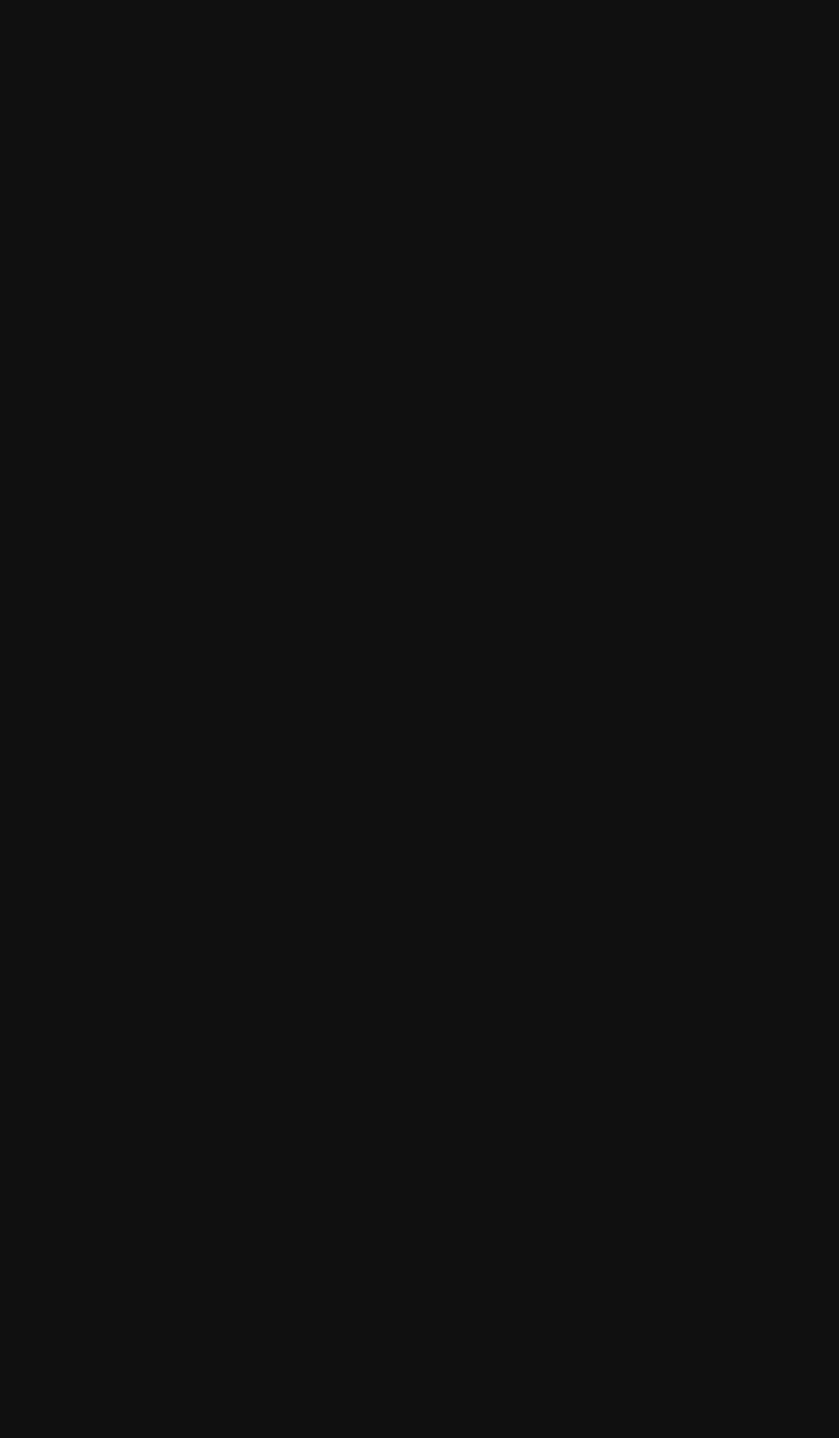
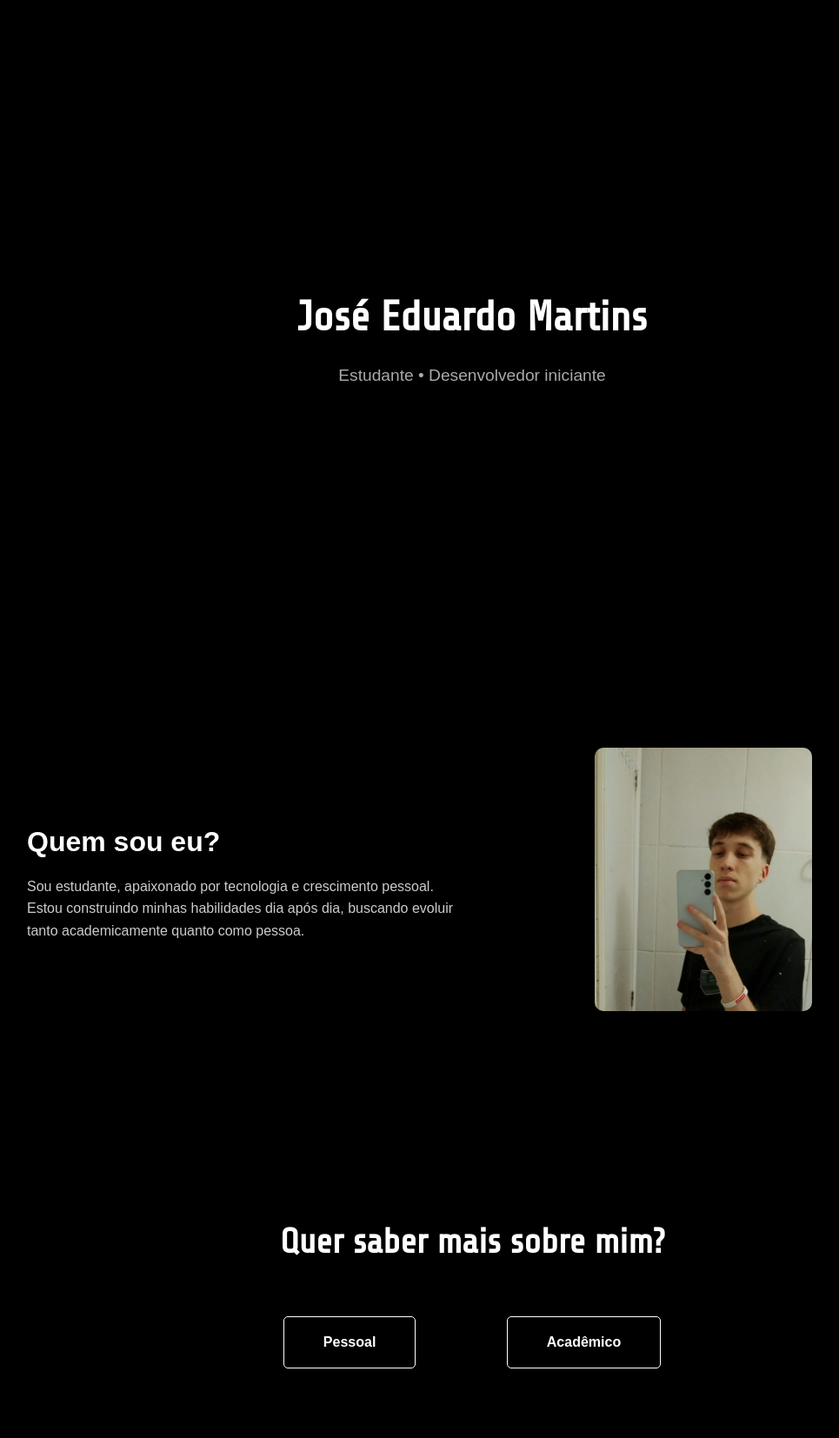
Before and after one commit to JoseMartins08/PROJETO_WEB, a PHP site: page / in a window 1280 px wide. Before the commit the part shown is empty. Shown: the whole page at 87% size, without its empty margins (97-1062 px from the left). Before the commit the page ends 800 px from the top, so only its background shows below. Run offline with PHP 8.4, Linux system fonts and the light colour scheme.

Commit message:
feature: criando a página inicial

```diff
--- a/SITE-PESSOAL/index-style.css
+++ b/SITE-PESSOAL/index-style.css
@@ -1,3 +1,121 @@
 body {
-    background-color: rgb(15, 15, 15);
+    margin: 0;
+    background-color: black;
+    color: white;
+    font-family: Arial, Helvetica, sans-serif;
 }
+
+.cabecalho {
+    height: 95vh;
+    display: flex;
+    flex-direction: column;
+    justify-content: center;
+    align-items: center;
+}
+
+.titulo {
+    font-size: 3rem;
+    margin-bottom: 10px;
+    opacity: 0;
+    transform: translateY(-30px);
+    animation: fadeDown 1s ease-out forwards;
+    font-family: "Share Tech", sans-serif;
+}
+
+.subtitulo {
+    font-size: 1.2rem;
+    color: #aaa;
+    opacity: 0;
+    transform: translateY(-20px);
+    animation: fadeDown 1s ease-out forwards;
+    animation-delay: 0.3s;
+}
+
+.sobre {
+    display: flex;
+    justify-content: space-between;
+    align-items: center;
+    padding: 100px 10%;
+    gap: 40px;
+}
+
+.texto-sobre {
+    flex: 1;
+}
+
+.texto-sobre h2 {
+    font-size: 2rem;
+    margin-bottom: 20px;
+}
+
+.texto-sobre p {
+    line-height: 1.6;
+    color: #ccc;
+}
+
+.imagem-sobre {
+    flex: 1;
+    display: flex;
+    justify-content: center;
+}
+
+.imagem-sobre img {
+    width: 250px;
+    border-radius: 10px;
+}
+
+.navegacao {
+    text-align: center;
+    padding: 80px 0;
+}
+
+.parabotao {
+    font-size: 40px;
+    padding: 30px 0px;
+    font-family: "Share Tech", sans-serif;
+    color: white;
+}
+
+.botao {
+    display: inline-block;
+    margin: 0 50px;
+    padding: 20px 45px;
+    border: 1px solid white;
+    color: white;
+    text-decoration: none;
+    transition: 0.3s;
+    border-radius: 5px;
+    font-weight: bold;
+    transition: transform 0.3s ease;
+    cursor: pointer;
+}
+
+.botao::after {
+    content: "";
+    position: absolute;
+    left: 50%;
+    bottom: 18px;
+    width: 50%;
+    height: 2px;
+    background-color: currentColor;
+    transform: translateX(-50%) scaleX(0);
+    transform-origin: center;
+    transition: transform 0.3s ease;
+}
+
+.botao:hover {
+    background-color: white;
+    color: black;
+    transform: scale(1.1);
+}
+
+.botao:hover::after {
+    transform: translateX(-50%) scaleX(1);
+}
+
+@keyframes fadeDown {
+    to {
+        opacity: 1;
+        transform: translateY(0);
+    }
+}
--- a/SITE-PESSOAL/index.html
+++ b/SITE-PESSOAL/index.html
@@ -5,8 +5,34 @@
     <meta name="viewport" content="width=device-width, initial-scale=1.0">
     <title>Menu Principal</title>
     <link rel="stylesheet" href="index-style.css">
+    <link href="https://fonts.googleapis.com/css2?family=Share+Tech&display=swap" rel="stylesheet">
 </head>
 <body>
+    <section class="cabecalho">
+        <h1 class="titulo">José Eduardo Martins</h1>
+        <p class="subtitulo">Estudante • Desenvolvedor iniciante</p>
+    </section>
+
+    <section class="sobre">
+        <div class="texto-sobre">
+            <h2>Quem sou eu?</h2>
+            <p>
+                Sou estudante, apaixonado por tecnologia e crescimento pessoal.
+                Estou construindo minhas habilidades dia após dia, buscando evoluir
+                tanto academicamente quanto como pessoa.
+            </p>
+        </div>
+
+        <div class="imagem-sobre">
+            <img src="Imagens/minha-foto.jpeg" alt="Minha foto">
+        </div>
+    </section>
+
+    <section class="navegacao">
+        <h1  class="parabotao">Quer saber mais sobre mim?</h1>
+        <a href="pessoal.html" class="botao">Pessoal</a>
+        <a href="academico.html" class="botao">Acadêmico</a>
+    </section>
 
 </body>
 </html>
```
Also changed, not shown: SITE-PESSOAL/Imagens/minha-foto.jpeg (added).
